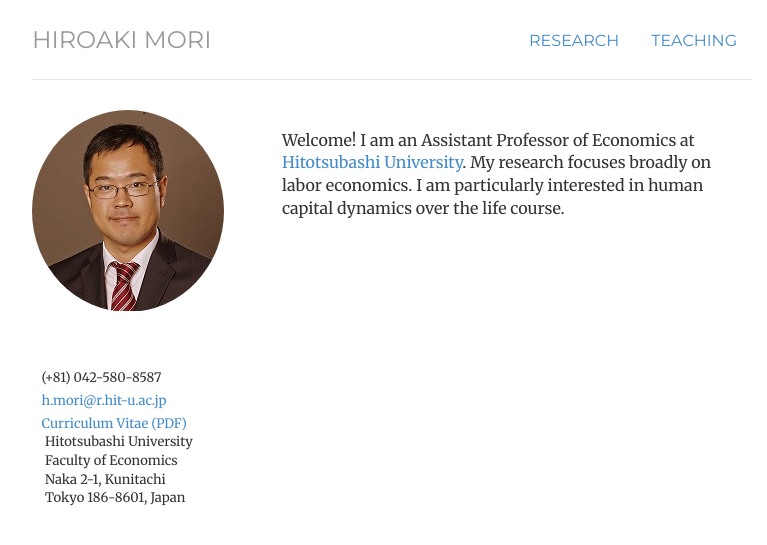
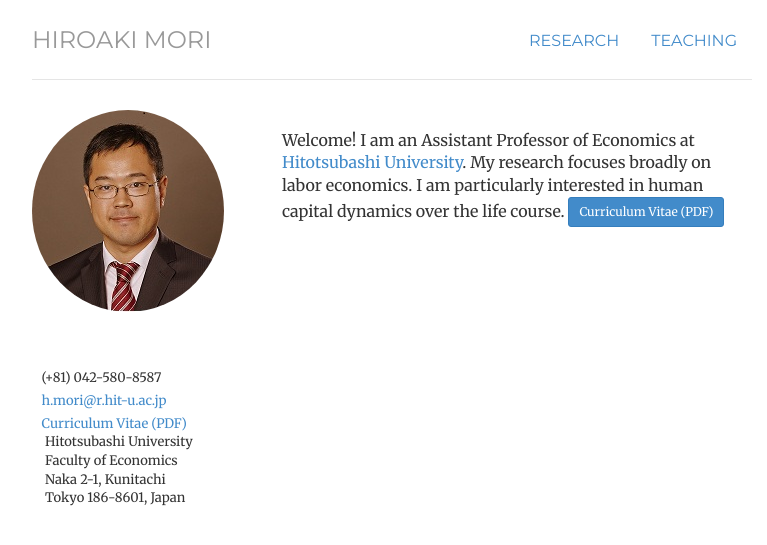
Before and after one commit to morihiroaki/morihiroaki.github.io, a Jekyll site: the page built from index.html, in a window 1280 px wide. Shown: the top 545 px of the page, without its empty margins (248-1015 px from the left). Built offline with Jekyll 4.4.1, drawn with Linux system fonts in a browser that asks for light colours.

Commit message:
Update index.html

```diff
--- a/index.html
+++ b/index.html
@@ -39,7 +39,9 @@ description:
              <div class='col-sm-8'>
                <br/>
               <p><font size="3"> Welcome! I am an Assistant Professor of Economics at <a href="http://www.econ.hit-u.ac.jp/~koho/english/" target="_blank" title="Link">Hitotsubashi University</a>. My research
-              focuses broadly on labor economics. I am particularly interested in human capital dynamics over the life course.</p>
+              focuses broadly on labor economics. I am particularly interested in human capital dynamics over the life course.
+               <a href="/files/cv_mori.pdf" class="btn btn-primary btn-sm" role="button">Curriculum Vitae (PDF)</a>
+                </p>
               <br/><br/><br/><br/><br/><br/><br/><br/>
               <!---
               <a href="http://www.hit-u.ac.jp/eng/" target="_blank" title="Link">
```
